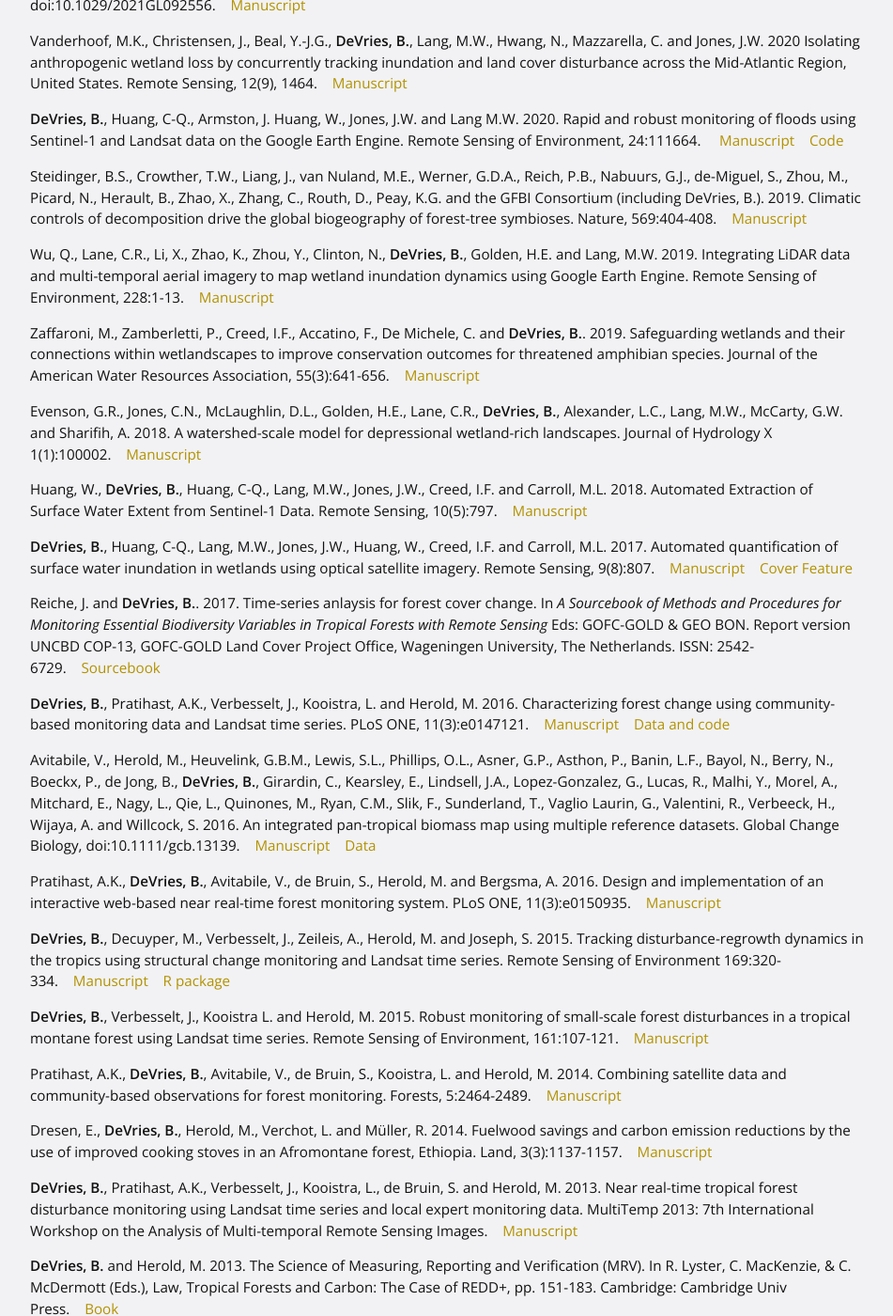
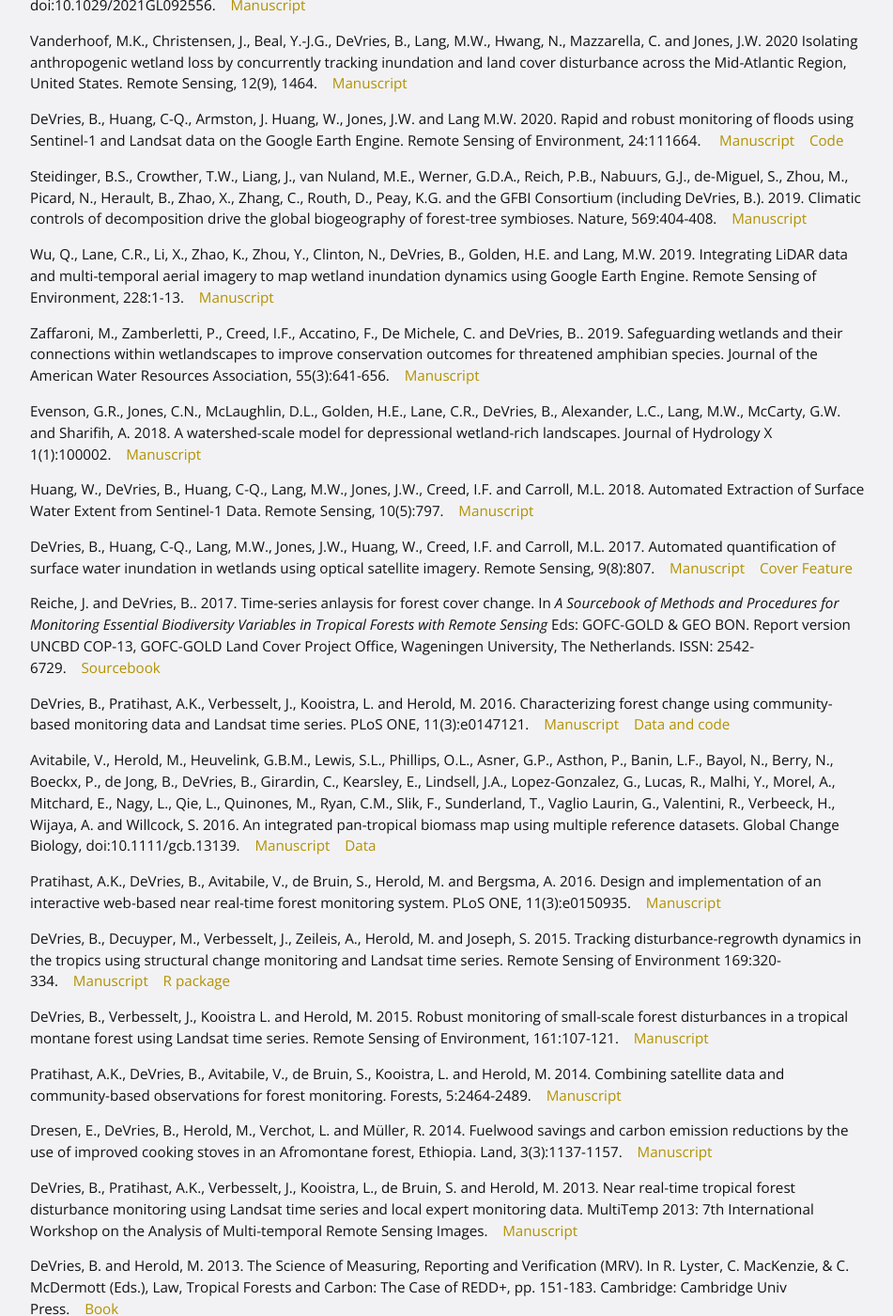
Before and after one commit to bendv/bendv.github.io, a Jekyll site: the page built from publications.md, in a window 1280 px wide and 1400 px high, scrolled down 638 px. Shown: the whole window at 94% size, without its empty margins (163-1114 px from the left). Built offline with Jekyll 4.4.1, drawn with Linux system fonts in a browser that asks for light colours; some of the changed text lies outside the part shown.

Commit message:
updates in progress

```diff
--- a/publications.md
+++ b/publications.md
@@ -4,57 +4,57 @@ title: Publications
 permalink: /publications/
 ---
 
-Lane, C.R., Creed, I.F., Golden, H.E., Leibowitz, S.G., Mushet, D.M., Rains, M.C., Wu, Q., D'Amico, E., Alexander, L.C., Ali, G.A., Basu, N.B., Bennett, M.G., Christensen, J.R., Cohen, M.J., Covino, T.P., **DeVries, B.**, Hill, R.A., Jencso, K., Lang, M.W., McLaughlin, D.L., Rosenberry, D.O., Rover, J. and Vanderhoof, M.K. 2022. "Vulnerable Waters are Essential to Watershed Resilience". Ecosystems (2022).&nbsp;&nbsp;&nbsp;&nbsp;<a href="https://doi.org/10.1007/s10021-021-00737-2">Manuscript</a>
+Lane, C.R., Creed, I.F., Golden, H.E., Leibowitz, S.G., Mushet, D.M., Rains, M.C., Wu, Q., D'Amico, E., Alexander, L.C., Ali, G.A., Basu, N.B., Bennett, M.G., Christensen, J.R., Cohen, M.J., Covino, T.P., DeVries, B., Hill, R.A., Jencso, K., Lang, M.W., McLaughlin, D.L., Rosenberry, D.O., Rover, J. and Vanderhoof, M.K. 2022. "Vulnerable Waters are Essential to Watershed Resilience". Ecosystems (2022).&nbsp;&nbsp;&nbsp;&nbsp;<a href="https://doi.org/10.1007/s10021-021-00737-2">Manuscript</a>
 
 Chang, Q., Zwieback, S., **DeVries, B**. and Berg, A. 2022. “Application of L-Band SAR for Mapping Tundra Shrub Biomass, Leaf Area Index, and Rainfall Interception.” Remote Sensing of Environment 268 (May 2021): 112747.&nbsp;&nbsp;&nbsp;&nbsp;<a href="https://doi.org/10.1016/j.rse.2021.112747">Manuscript</a>.
 
 Cuni-Sanchez, A. et al (including DeVries, B.). 2021. High aboveground carbon stock of African tropical montane forests. Nature, 596(7873), 536-542.&nbsp;&nbsp;&nbsp;&nbsp;<a href="https://www.nature.com/articles/s41586-021-03728-4">Manuscript</a>
 
-van Nieuwenhuizen, N., Lindsay, J.B. and **DeVries, B.**. 2021. Smoothing of digital elevation models and the alteration of overland flow path length distributions. Hydrological Processes, 35(7), e14271.&nbsp;&nbsp;&nbsp;&nbsp;<a href="https://doi.org/10.1002/hyp.14271">Manuscript</a>
+van Nieuwenhuizen, N., Lindsay, J.B. and DeVries, B.. 2021. Smoothing of digital elevation models and the alteration of overland flow path length distributions. Hydrological Processes, 35(7), e14271.&nbsp;&nbsp;&nbsp;&nbsp;<a href="https://doi.org/10.1002/hyp.14271">Manuscript</a>
 
-Zou, Z., **DeVries, B.**, Huang, C.-Q., Lang, M.W., Thielke, S., McCarty, G., Robertson, A.G., Knopf, J., Wells, A., Macander, M.J. and Du, L. 2021. Characterizing Wetland Inundation and Vegetation Dynamics in the Arctic Coastal Plain Using Recent Satellite Data and Field Photos. Remote Sensing. 13(8), 1492.&nbsp;&nbsp;&nbsp;&nbsp;<a href="https://doi.org/10.3390/rs13081492">Manuscript</a>
+Zou, Z., DeVries, B., Huang, C.-Q., Lang, M.W., Thielke, S., McCarty, G., Robertson, A.G., Knopf, J., Wells, A., Macander, M.J. and Du, L. 2021. Characterizing Wetland Inundation and Vegetation Dynamics in the Arctic Coastal Plain Using Recent Satellite Data and Field Photos. Remote Sensing. 13(8), 1492.&nbsp;&nbsp;&nbsp;&nbsp;<a href="https://doi.org/10.3390/rs13081492">Manuscript</a>
 
-van Nieuwenhuizen, N., Lindsay, J.B. and **DeVries, B.**. 2021. Automated Mapping of Transportation Embankments in Fine-Resolution LiDAR DEMs. Remote Sensing. 13(7), 1308.&nbsp;&nbsp;&nbsp;&nbsp;<a href="https://doi.org/10.3390/rs130713">Manuscript</a>
+van Nieuwenhuizen, N., Lindsay, J.B. and DeVries, B.. 2021. Automated Mapping of Transportation Embankments in Fine-Resolution LiDAR DEMs. Remote Sensing. 13(7), 1308.&nbsp;&nbsp;&nbsp;&nbsp;<a href="https://doi.org/10.3390/rs130713">Manuscript</a>
 
-Hondula, K.L., **DeVries, B.**, Jones, C.N. and Palmer, M.A. 2021. Effects of Using High Resolution Satellite-Based Inundation Time Series to Estimate Methane Fluxes From Forested Wetlands. Geophysical Research Letters, 48, e2021GL092556. doi:10.1029/2021GL092556.&nbsp;&nbsp;&nbsp;&nbsp;<a href="https://doi.org/10.1029/2021GL092556">Manuscript</a>
+Hondula, K.L., DeVries, B., Jones, C.N. and Palmer, M.A. 2021. Effects of Using High Resolution Satellite-Based Inundation Time Series to Estimate Methane Fluxes From Forested Wetlands. Geophysical Research Letters, 48, e2021GL092556. doi:10.1029/2021GL092556.&nbsp;&nbsp;&nbsp;&nbsp;<a href="https://doi.org/10.1029/2021GL092556">Manuscript</a>
 
-Vanderhoof, M.K., Christensen, J., Beal, Y.-J.G., **DeVries, B.**, Lang, M.W., Hwang, N., Mazzarella, C. and Jones, J.W. 2020 Isolating anthropogenic wetland loss by concurrently tracking inundation and land cover disturbance across the Mid-Atlantic Region, United States. Remote Sensing, 12(9), 1464.&nbsp;&nbsp;&nbsp;&nbsp;<a href="https://www.mdpi.com/2072-4292/12/9/1464">Manuscript</a>
+Vanderhoof, M.K., Christensen, J., Beal, Y.-J.G., DeVries, B., Lang, M.W., Hwang, N., Mazzarella, C. and Jones, J.W. 2020 Isolating anthropogenic wetland loss by concurrently tracking inundation and land cover disturbance across the Mid-Atlantic Region, United States. Remote Sensing, 12(9), 1464.&nbsp;&nbsp;&nbsp;&nbsp;<a href="https://www.mdpi.com/2072-4292/12/9/1464">Manuscript</a>
 
-**DeVries, B.**, Huang, C-Q., Armston, J. Huang, W., Jones, J.W. and Lang M.W. 2020. Rapid and robust monitoring of floods using Sentinel-1 and Landsat data on the Google Earth Engine. Remote Sensing of Environment, 24:111664. &nbsp;&nbsp;&nbsp;&nbsp;<a href="https://www.sciencedirect.com/science/article/abs/pii/S003442572030033X">Manuscript</a>&nbsp;&nbsp;&nbsp;&nbsp;<a href="https://github.com/bendv/s1flood">Code</a>
+DeVries, B., Huang, C-Q., Armston, J. Huang, W., Jones, J.W. and Lang M.W. 2020. Rapid and robust monitoring of floods using Sentinel-1 and Landsat data on the Google Earth Engine. Remote Sensing of Environment, 24:111664. &nbsp;&nbsp;&nbsp;&nbsp;<a href="https://www.sciencedirect.com/science/article/abs/pii/S003442572030033X">Manuscript</a>&nbsp;&nbsp;&nbsp;&nbsp;<a href="https://github.com/bendv/s1flood">Code</a>
 
 Steidinger, B.S., Crowther, T.W., Liang, J., van Nuland, M.E., Werner, G.D.A., Reich, P.B., Nabuurs, G.J., de-Miguel, S., Zhou, M., Picard, N., Herault, B., Zhao, X., Zhang, C., Routh, D., Peay, K.G. and the GFBI Consortium (including DeVries, B.). 2019. Climatic controls of decomposition drive the global biogeography of forest-tree symbioses. Nature, 569:404-408.&nbsp;&nbsp;&nbsp;&nbsp;<a href="https://www.nature.com/articles/s41586-019-1128-0">Manuscript</a>
 
-Wu, Q., Lane, C.R., Li, X., Zhao, K., Zhou, Y., Clinton, N., **DeVries, B.**, Golden, H.E. and Lang, M.W. 2019. Integrating LiDAR data and multi-temporal aerial imagery to map wetland inundation dynamics using Google Earth Engine. Remote Sensing of Environment, 228:1-13.&nbsp;&nbsp;&nbsp;&nbsp;<a href="https://doi.org/10.1016/j.rse.2019.04.015">Manuscript</a>
+Wu, Q., Lane, C.R., Li, X., Zhao, K., Zhou, Y., Clinton, N., DeVries, B., Golden, H.E. and Lang, M.W. 2019. Integrating LiDAR data and multi-temporal aerial imagery to map wetland inundation dynamics using Google Earth Engine. Remote Sensing of Environment, 228:1-13.&nbsp;&nbsp;&nbsp;&nbsp;<a href="https://doi.org/10.1016/j.rse.2019.04.015">Manuscript</a>
 
-Zaffaroni, M., Zamberletti, P., Creed, I.F., Accatino, F., De Michele, C. and **DeVries, B.**. 2019. Safeguarding wetlands and their connections within wetlandscapes to improve conservation outcomes for threatened amphibian species. Journal of the American Water Resources Association, 55(3):641-656.&nbsp;&nbsp;&nbsp;&nbsp;<a href="https://onlinelibrary.wiley.com/doi/abs/10.1111/1752-1688.12751" target="_blank">Manuscript</a>
+Zaffaroni, M., Zamberletti, P., Creed, I.F., Accatino, F., De Michele, C. and DeVries, B.. 2019. Safeguarding wetlands and their connections within wetlandscapes to improve conservation outcomes for threatened amphibian species. Journal of the American Water Resources Association, 55(3):641-656.&nbsp;&nbsp;&nbsp;&nbsp;<a href="https://onlinelibrary.wiley.com/doi/abs/10.1111/1752-1688.12751" target="_blank">Manuscript</a>
 
-Evenson, G.R., Jones, C.N., McLaughlin, D.L., Golden, H.E., Lane, C.R., **DeVries, B.**, Alexander, L.C., Lang, M.W., McCarty, G.W. and Sharifih, A. 2018. A watershed-scale model for depressional wetland-rich landscapes. Journal of Hydrology X 1(1):100002.&nbsp;&nbsp;&nbsp;&nbsp;<a href="https://doi.org/10.1016/j.hydroa.2018.10.002" target="_blank">Manuscript</a>
+Evenson, G.R., Jones, C.N., McLaughlin, D.L., Golden, H.E., Lane, C.R., DeVries, B., Alexander, L.C., Lang, M.W., McCarty, G.W. and Sharifih, A. 2018. A watershed-scale model for depressional wetland-rich landscapes. Journal of Hydrology X 1(1):100002.&nbsp;&nbsp;&nbsp;&nbsp;<a href="https://doi.org/10.1016/j.hydroa.2018.10.002" target="_blank">Manuscript</a>
 
-Huang, W., **DeVries, B.**, Huang, C-Q., Lang, M.W., Jones, J.W., Creed, I.F. and Carroll, M.L. 2018. Automated Extraction of Surface Water Extent from Sentinel-1 Data. Remote Sensing, 10(5):797.&nbsp;&nbsp;&nbsp;&nbsp;<a href="http://www.mdpi.com/2072-4292/10/5/797" target="_blank">Manuscript</a>
+Huang, W., DeVries, B., Huang, C-Q., Lang, M.W., Jones, J.W., Creed, I.F. and Carroll, M.L. 2018. Automated Extraction of Surface Water Extent from Sentinel-1 Data. Remote Sensing, 10(5):797.&nbsp;&nbsp;&nbsp;&nbsp;<a href="http://www.mdpi.com/2072-4292/10/5/797" target="_blank">Manuscript</a>
 
-**DeVries, B.**, Huang, C-Q., Lang, M.W., Jones, J.W., Huang, W., Creed, I.F. and Carroll, M.L. 2017. Automated quantification of surface water inundation in wetlands using optical satellite imagery. Remote Sensing, 9(8):807.&nbsp;&nbsp;&nbsp;&nbsp;<a href="http://www.mdpi.com/2072-4292/9/8/807" target="_blank">Manuscript</a>&nbsp;&nbsp;&nbsp;&nbsp;<a href="http://www.mdpi.com/2072-4292/9/8" target="_blank">Cover Feature</a>
+DeVries, B., Huang, C-Q., Lang, M.W., Jones, J.W., Huang, W., Creed, I.F. and Carroll, M.L. 2017. Automated quantification of surface water inundation in wetlands using optical satellite imagery. Remote Sensing, 9(8):807.&nbsp;&nbsp;&nbsp;&nbsp;<a href="http://www.mdpi.com/2072-4292/9/8/807" target="_blank">Manuscript</a>&nbsp;&nbsp;&nbsp;&nbsp;<a href="http://www.mdpi.com/2072-4292/9/8" target="_blank">Cover Feature</a>
 
-Reiche, J. and **DeVries, B.**. 2017. Time-series anlaysis for forest cover change. In *A Sourcebook of Methods and Procedures for Monitoring Essential Biodiversity Variables in Tropical Forests with Remote Sensing* Eds: GOFC-GOLD & GEO BON. Report version UNCBD COP-13, GOFC-GOLD Land Cover Project Office, Wageningen University, The Netherlands. ISSN: 2542-6729.&nbsp;&nbsp;&nbsp;&nbsp;<a href="http://www.gofcgold.wur.nl/sites/gofcgold-geobon_biodiversitysourcebook.php" target="_blank">Sourcebook</a>
+Reiche, J. and DeVries, B.. 2017. Time-series anlaysis for forest cover change. In *A Sourcebook of Methods and Procedures for Monitoring Essential Biodiversity Variables in Tropical Forests with Remote Sensing* Eds: GOFC-GOLD & GEO BON. Report version UNCBD COP-13, GOFC-GOLD Land Cover Project Office, Wageningen University, The Netherlands. ISSN: 2542-6729.&nbsp;&nbsp;&nbsp;&nbsp;<a href="http://www.gofcgold.wur.nl/sites/gofcgold-geobon_biodiversitysourcebook.php" target="_blank">Sourcebook</a>
 
-**DeVries, B.**, Pratihast, A.K., Verbesselt, J., Kooistra, L. and Herold, M. 2016. Characterizing forest change using community-based monitoring data and Landsat time series. PLoS ONE, 11(3):e0147121.&nbsp;&nbsp;&nbsp;&nbsp;<a href="http://dx.doi.org/10.1371/journal.pone.0147121" target="_blank">Manuscript</a>&nbsp;&nbsp;&nbsp;&nbsp;<a href="http://github.com/bendv/integrated-lts-cbm" target="_blank">Data and code</a>
+DeVries, B., Pratihast, A.K., Verbesselt, J., Kooistra, L. and Herold, M. 2016. Characterizing forest change using community-based monitoring data and Landsat time series. PLoS ONE, 11(3):e0147121.&nbsp;&nbsp;&nbsp;&nbsp;<a href="http://dx.doi.org/10.1371/journal.pone.0147121" target="_blank">Manuscript</a>&nbsp;&nbsp;&nbsp;&nbsp;<a href="http://github.com/bendv/integrated-lts-cbm" target="_blank">Data and code</a>
 
-Avitabile, V., Herold, M., Heuvelink, G.B.M., Lewis, S.L., Phillips, O.L., Asner, G.P., Asthon, P., Banin, L.F., Bayol, N., Berry, N., Boeckx, P., de Jong, B., **DeVries, B.**, Girardin, C., Kearsley, E., Lindsell, J.A., Lopez-Gonzalez, G., Lucas, R., Malhi, Y., Morel, A.,  Mitchard, E., Nagy, L., Qie, L., Quinones, M., Ryan, C.M., Slik, F., Sunderland, T., Vaglio Laurin, G., Valentini, R., Verbeeck, H., Wijaya, A. and Willcock, S. 2016. An integrated pan-tropical biomass map using multiple reference datasets. Global Change Biology, doi:10.1111/gcb.13139.&nbsp;&nbsp;&nbsp;&nbsp;<a href="http://doi.org/10.1111/gcb.13139" target="_blank">Manuscript</a>&nbsp;&nbsp;&nbsp;&nbsp;<a href="https://www.wageningenur.nl/en/Expertise-Services/Chair-groups/Environmental-Sciences/Laboratory-of-Geoinformation-Science-and-Remote-Sensing/Research/Integrated-land-monitoring/Forest_Biomass/Forest-Biomass-downloads.htm" target="_blank">Data</a>
+Avitabile, V., Herold, M., Heuvelink, G.B.M., Lewis, S.L., Phillips, O.L., Asner, G.P., Asthon, P., Banin, L.F., Bayol, N., Berry, N., Boeckx, P., de Jong, B., DeVries, B., Girardin, C., Kearsley, E., Lindsell, J.A., Lopez-Gonzalez, G., Lucas, R., Malhi, Y., Morel, A.,  Mitchard, E., Nagy, L., Qie, L., Quinones, M., Ryan, C.M., Slik, F., Sunderland, T., Vaglio Laurin, G., Valentini, R., Verbeeck, H., Wijaya, A. and Willcock, S. 2016. An integrated pan-tropical biomass map using multiple reference datasets. Global Change Biology, doi:10.1111/gcb.13139.&nbsp;&nbsp;&nbsp;&nbsp;<a href="http://doi.org/10.1111/gcb.13139" target="_blank">Manuscript</a>&nbsp;&nbsp;&nbsp;&nbsp;<a href="https://www.wageningenur.nl/en/Expertise-Services/Chair-groups/Environmental-Sciences/Laboratory-of-Geoinformation-Science-and-Remote-Sensing/Research/Integrated-land-monitoring/Forest_Biomass/Forest-Biomass-downloads.htm" target="_blank">Data</a>
 
-Pratihast, A.K., **DeVries, B.**, Avitabile, V., de Bruin, S., Herold, M. and Bergsma, A. 2016. Design and implementation of an interactive web-based near real-time forest monitoring system. PLoS ONE, 11(3):e0150935.&nbsp;&nbsp;&nbsp;&nbsp;<a href="http://dx.doi.org/10.1371/journal.pone.0150935" target="_blank">Manuscript</a>
+Pratihast, A.K., DeVries, B., Avitabile, V., de Bruin, S., Herold, M. and Bergsma, A. 2016. Design and implementation of an interactive web-based near real-time forest monitoring system. PLoS ONE, 11(3):e0150935.&nbsp;&nbsp;&nbsp;&nbsp;<a href="http://dx.doi.org/10.1371/journal.pone.0150935" target="_blank">Manuscript</a>
 
-**DeVries, B.**, Decuyper, M., Verbesselt, J., Zeileis, A., Herold, M. and Joseph, S. 2015. Tracking disturbance-regrowth dynamics in the tropics using structural change monitoring and Landsat time series. Remote Sensing of Environment 169:320-334.&nbsp;&nbsp;&nbsp;&nbsp;<a href="http://doi.org/10.1016/j.rse.2015.08.020" target="_blank">Manuscript</a>&nbsp;&nbsp;&nbsp;&nbsp;<a href="http://github.com/bendv/rgrowth" target="_blank">R package</a>
+DeVries, B., Decuyper, M., Verbesselt, J., Zeileis, A., Herold, M. and Joseph, S. 2015. Tracking disturbance-regrowth dynamics in the tropics using structural change monitoring and Landsat time series. Remote Sensing of Environment 169:320-334.&nbsp;&nbsp;&nbsp;&nbsp;<a href="http://doi.org/10.1016/j.rse.2015.08.020" target="_blank">Manuscript</a>&nbsp;&nbsp;&nbsp;&nbsp;<a href="http://github.com/bendv/rgrowth" target="_blank">R package</a>
 
-**DeVries, B.**, Verbesselt, J., Kooistra L. and Herold, M. 2015. Robust monitoring of small-scale forest disturbances in a tropical montane forest using Landsat time series. Remote Sensing of Environment, 161:107-121.&nbsp;&nbsp;&nbsp;&nbsp;<a href="http://doi.org/10.1016/j.rse.2015.02.012" target="_blank">Manuscript</a>
+DeVries, B., Verbesselt, J., Kooistra L. and Herold, M. 2015. Robust monitoring of small-scale forest disturbances in a tropical montane forest using Landsat time series. Remote Sensing of Environment, 161:107-121.&nbsp;&nbsp;&nbsp;&nbsp;<a href="http://doi.org/10.1016/j.rse.2015.02.012" target="_blank">Manuscript</a>
 
-Pratihast, A.K., **DeVries, B.**, Avitabile, V., de Bruin, S., Kooistra, L. and Herold, M. 2014. Combining satellite data and community-based observations for forest monitoring. Forests, 5:2464-2489.&nbsp;&nbsp;&nbsp;&nbsp;<a href="http://doi.org/10.3390/f5102464" target="_blank">Manuscript</a>
+Pratihast, A.K., DeVries, B., Avitabile, V., de Bruin, S., Kooistra, L. and Herold, M. 2014. Combining satellite data and community-based observations for forest monitoring. Forests, 5:2464-2489.&nbsp;&nbsp;&nbsp;&nbsp;<a href="http://doi.org/10.3390/f5102464" target="_blank">Manuscript</a>
 
-Dresen, E., **DeVries, B.**, Herold, M., Verchot, L. and M&#252;ller, R. 2014. Fuelwood savings and carbon emission reductions by the use of improved cooking stoves in an Afromontane forest, Ethiopia. Land, 3(3):1137-1157.&nbsp;&nbsp;&nbsp;&nbsp;<a href="http://doi.org/10.3390/land3031137" target="_blank">Manuscript</a>
+Dresen, E., DeVries, B., Herold, M., Verchot, L. and M&#252;ller, R. 2014. Fuelwood savings and carbon emission reductions by the use of improved cooking stoves in an Afromontane forest, Ethiopia. Land, 3(3):1137-1157.&nbsp;&nbsp;&nbsp;&nbsp;<a href="http://doi.org/10.3390/land3031137" target="_blank">Manuscript</a>
 
-**DeVries, B.**, Pratihast, A.K., Verbesselt, J., Kooistra, L., de Bruin, S. and Herold, M. 2013. Near real-time tropical forest disturbance monitoring using Landsat time series and local expert monitoring data. MultiTemp 2013: 7th International Workshop on the Analysis of Multi-temporal Remote Sensing Images.&nbsp;&nbsp;&nbsp;&nbsp;<a href="http://doi.org/10.1109/Multi-Temp.2013.6866022" target="_blank">Manuscript</a>
+DeVries, B., Pratihast, A.K., Verbesselt, J., Kooistra, L., de Bruin, S. and Herold, M. 2013. Near real-time tropical forest disturbance monitoring using Landsat time series and local expert monitoring data. MultiTemp 2013: 7th International Workshop on the Analysis of Multi-temporal Remote Sensing Images.&nbsp;&nbsp;&nbsp;&nbsp;<a href="http://doi.org/10.1109/Multi-Temp.2013.6866022" target="_blank">Manuscript</a>
 
-**DeVries, B.** and Herold, M. 2013. The Science of Measuring, Reporting and Verification (MRV). In R. Lyster, C. MacKenzie, & C. McDermott (Eds.), Law, Tropical Forests and Carbon: The Case of REDD+, pp. 151-183. Cambridge: Cambridge Univ Press.&nbsp;&nbsp;&nbsp;&nbsp;<a href="http://www.cambridge.org/us/academic/subjects/law/environmental-law/law-tropical-forests-and-carbon-case-redd" target="_blank">Book</a>
+DeVries, B. and Herold, M. 2013. The Science of Measuring, Reporting and Verification (MRV). In R. Lyster, C. MacKenzie, & C. McDermott (Eds.), Law, Tropical Forests and Carbon: The Case of REDD+, pp. 151-183. Cambridge: Cambridge Univ Press.&nbsp;&nbsp;&nbsp;&nbsp;<a href="http://www.cambridge.org/us/academic/subjects/law/environmental-law/law-tropical-forests-and-carbon-case-redd" target="_blank">Book</a>
 
-Buerger, C., **DeVries, B.** and Stambolic, V. 2006. Localization of Rheb to the endomembrane is critical for its signaling function. Biochemical and Biophysical Research Communications, 344(3):869-880.&nbsp;&nbsp;&nbsp;&nbsp;<a href="http://doi.org/10.1016/j.bbrc.2006.03.220" target="_blank">Manuscript</a>
+Buerger, C., DeVries, B. and Stambolic, V. 2006. Localization of Rheb to the endomembrane is critical for its signaling function. Biochemical and Biophysical Research Communications, 344(3):869-880.&nbsp;&nbsp;&nbsp;&nbsp;<a href="http://doi.org/10.1016/j.bbrc.2006.03.220" target="_blank">Manuscript</a>
 
 
 <br>
```
Also changed, not shown: _drafts/kafa-bfastmonitor.md (deleted, +0 -16 lines), _drafts/research.html (added, +9 -0 lines), _drafts/research_draft.md (deleted, +0 -25 lines), _drafts/research_updated.md (deleted, +0 -15 lines), _drafts/s2_download.md (deleted, +0 -6 lines), miscellany.md (deleted, +0 -7 lines), miscellany/item-1.md (deleted, +0 -15 lines), miscellany/item-2.md (deleted, +0 -15 lines), 1 other file.
